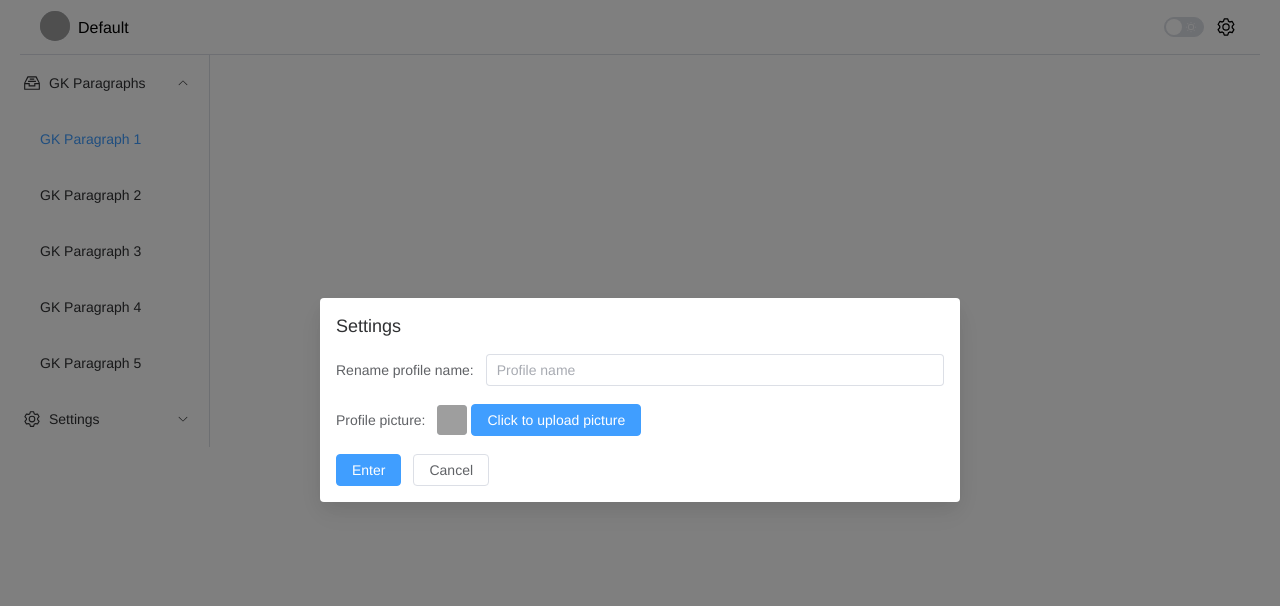
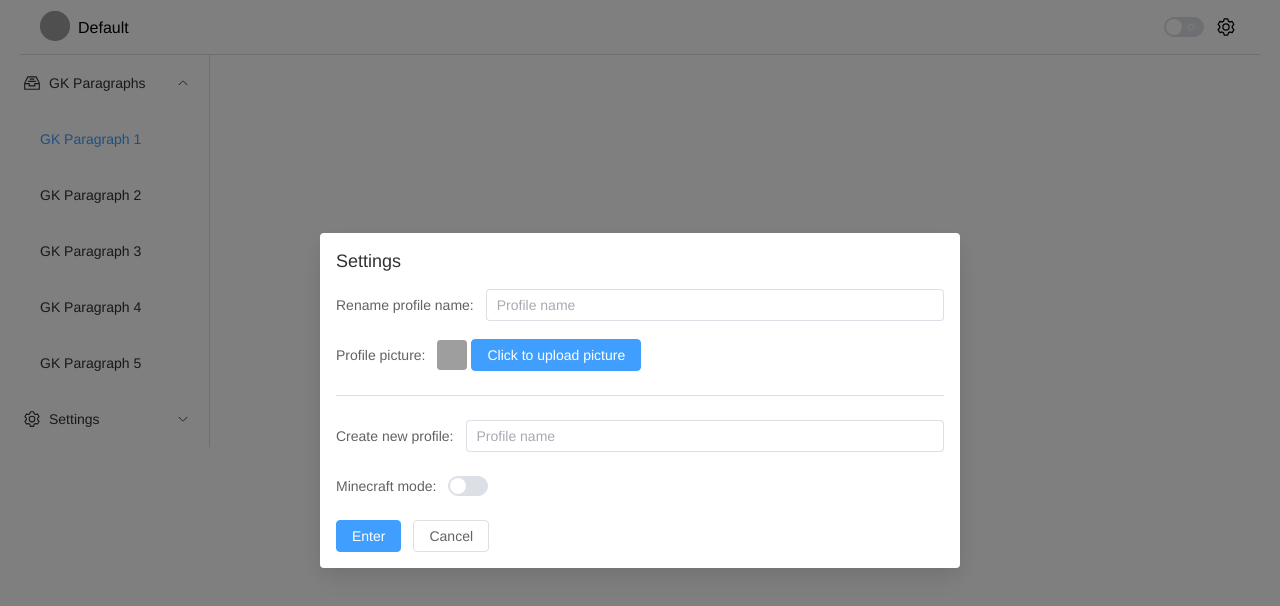
Before and after one commit to Ijusthahaha/my_english, a Nuxt app: page / in a window 1280 px wide. Both pictures are taken after a click on the element 1226 px from the left and 27 px from the top of the page. Shown: the top 606 px of the page. Built offline with nearby package versions, Linux system fonts and the light colour scheme; grey boxes are pictures that could not be loaded.

Commit message:
2023/5/29 update

```diff
--- a/components/HeaderNavigator.vue
+++ b/components/HeaderNavigator.vue
@@ -65,7 +65,6 @@ onMounted(() =>{
         }
     })
     watch(currentProfile, () => {
-        console.log(1)
         displayAvatar.value = fetchAvatar()
     })
 })
--- a/components/LeftNavigator.vue
+++ b/components/LeftNavigator.vue
@@ -88,19 +88,20 @@ import { MessageBox, Setting } from '@element-plus/icons-vue'
 import { useGKStore } from "~/stores/GKSets";
 import { useUserStore } from "~/stores/UserInfo"
 import ContextMenu from '@imengyu/vue3-context-menu'
+import {ReactiveVariable} from "vue/macros";
 
 const toggleMoveDialog = ref(false)
 const toggleDeleteDialog = ref(false)
 const togglePropertiesDialog = ref(false)
 const toggleRenameDialog = ref(false)
 const toggleAddGKDialog = ref(false)
-const paragraphForm = reactive({
+const paragraphForm: ReactiveVariable<{ gk: string }> = reactive({
   gk: ""
 })
-const moveForm = reactive({
+const moveForm: ReactiveVariable<{ profile: string }> = reactive({
   profile: ""
 })
-const renameForm = reactive({
+const renameForm: ReactiveVariable<{ name: string }> = reactive({
   name: ""
 })
 
--- a/components/SettingDialog.vue
+++ b/components/SettingDialog.vue
@@ -19,16 +19,15 @@
           </el-upload>
         </el-form-item>
 
-        <!-- <el-form-item label="Profile picture: ">
+        <el-divider />
 
-                </el-form-item> -->
+        <el-form-item label="Create new profile: " :v-if="isAdmin">
+          <el-input v-model="form.name" placeholder="Profile name" />
+        </el-form-item>
 
-        <!-- <el-form-item label="Profile name: ">
-                    <el-input v-model="form.name" placeholder="Profile name" />
-                </el-form-item>
-                <el-form-item label="Profile name: " required>
-                    <el-input v-model="form.name" placeholder="Profile name" />
-                </el-form-item> -->
+        <el-form-item label="Minecraft mode: " :v-if="isAdmin">
+          <el-switch v-model="minecraftMode" />
+        </el-form-item>
 
       </el-form>
 
@@ -39,20 +38,22 @@
 </template>
 
 <script lang="ts" setup>
-import { storeToRefs } from 'pinia'
-import { useGKStore } from "~/stores/GKSets"
-import { useUserStore } from "~/stores/UserInfo";
-import type { UploadUserFile, UploadFile, UploadFiles } from 'element-plus'
+import {storeToRefs} from 'pinia'
+import {useGKStore} from "~/stores/GKSets"
+import {useUserStore} from "~/stores/UserInfo";
+import type {UploadFile, UploadFiles, UploadUserFile} from 'element-plus'
+import {ReactiveVariable} from "vue/macros";
 
 const GKSets = useGKStore()
 const userStore = useUserStore()
-let { toggleSettingDialog, currentProfile } = storeToRefs(userStore)
+let { toggleSettingDialog, currentProfile, minecraftMode } = storeToRefs(userStore)
 let userProfile = userStore.userProfile
 let getUsername = userStore.getUsername
 let updateUsername = userStore.updateUsername
 let updateAvatar = userStore.updateAvatar
+let isAdmin = userStore.isAdminProfile
 
-let form = reactive({
+let form: ReactiveVariable<{ name: string }> = reactive({
   name: '',
 })
 
@@ -80,9 +81,7 @@ let displayAvatar = ref<string>(fetchAvatar())
 
 let fileList: UploadUserFile[] = []
 const updateFileList = (file: UploadFile, _fileList: UploadFiles) => {
-  const url = URL.createObjectURL(file.raw as File)
-  displayAvatar.value = url
-
+  displayAvatar.value = URL.createObjectURL(file.raw as File)
   fileList[0] = file
 }
 
@@ -105,6 +104,16 @@ const submitForm = () => {
   }
 }
 
+onMounted(() =>{
+  watch(() => userProfile[currentProfile.value].avatar, (newValue) => {
+    if (newValue) {
+      displayAvatar.value = newValue as string
+    }
+  })
+  watch(currentProfile, () => {
+    displayAvatar.value = fetchAvatar()
+  })
+})
 </script>
 
 <style scoped>
--- a/nuxt.config.ts
+++ b/nuxt.config.ts
@@ -7,6 +7,7 @@ export default defineNuxtConfig({
         '@element-plus/nuxt',
         '@vueuse/nuxt',
     ],
+    //@ts-ignore
     css: ["element-plus/theme-chalk/dark/css-vars.css", "@/assets/css/global.css", "@imengyu/vue3-context-menu/lib/vue3-context-menu.css"],
     app: {
         head: {
@@ -15,7 +16,7 @@ export default defineNuxtConfig({
                 { charset: 'utf-8' },
                 { name: 'viewport', content: 'width=device-width, initial-scale=1' },
                 { name: 'keywords', content: 'English' },
-                { hid: 'description', name: 'description', content: 'This is my English website.' }
+                { key: 'description', name: 'description', content: 'This is my English website.' }
             ],
             link: [
                 { rel: 'icon', href: 'book.svg' }
--- a/pages/index.vue
+++ b/pages/index.vue
@@ -36,7 +36,6 @@
     position: sticky;
     top: 0;
     left: 0;
-    z-index: var(--nav-z-index);
     height: 100%;
 }
 </style>
--- a/stores/UserInfo.ts
+++ b/stores/UserInfo.ts
@@ -7,6 +7,7 @@ export const useUserStore = defineStore('useUserStore', () => {
     let toggleLoginDialog: Ref<boolean> = ref(false)
     let toggleSettingDialog: Ref<boolean> = ref(false)
     let currentProfile: Ref<number> = useLocalStorage("currentProfile", 0)
+    let minecraftMode: Ref<boolean> = ref(false)
 
     interface Profile {
         id: string,
@@ -101,6 +102,8 @@ export const useUserStore = defineStore('useUserStore', () => {
         getUsername,
         getUsernameById,
         updateCurrentProfile,
-        updateAvatar
+        updateAvatar,
+        newProfile,
+        minecraftMode
     }
 })
```
